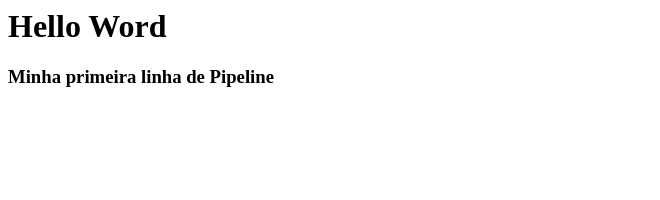
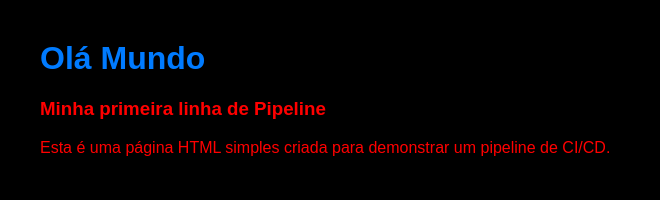
Before and after one commit to jonasismar/Pipeline-CI-CD, a plain HTML site: page Index.html in a window 1280 px wide. Shown: the whole page, without its empty margins (0-660 px from the left). Drawn offline with Linux system fonts and the light colour scheme.

Commit message:
atualizando

```diff
--- a/Index.html
+++ b/Index.html
@@ -1,9 +1,28 @@
-<htm>
+<!DOCTYPE html>
+<html lang="pt-br">
 <head>
-    <title>Minha pagina de Pipeline</title>
+    <meta charset="UTF-8">
+    <meta name="viewport" content="width=device-width, initial-scale=1.0">
+    <title>Minha página de Pipeline</title>
+    <style >
+        body {
+            font-family: Arial, sans-serif;
+            margin: 40px;
+            background-color: black;
+            color: red;
+        }
+        <p  {
+            font-size: 18px;
+            color: magenta;
+        }
+        h1 {
+            color: #007BFF;
+        }
+    </style>
 </head>
 <body>
-    <h1> Hello Word</h1>
+    <h1>Olá Mundo</h1>
     <h3>Minha primeira linha de Pipeline</h3>
+    <p>Esta é uma página HTML simples criada para demonstrar um pipeline de CI/CD.</p>
 </body>
-</htm>
+</html>
```
Also changed, not shown: 1 other file.
